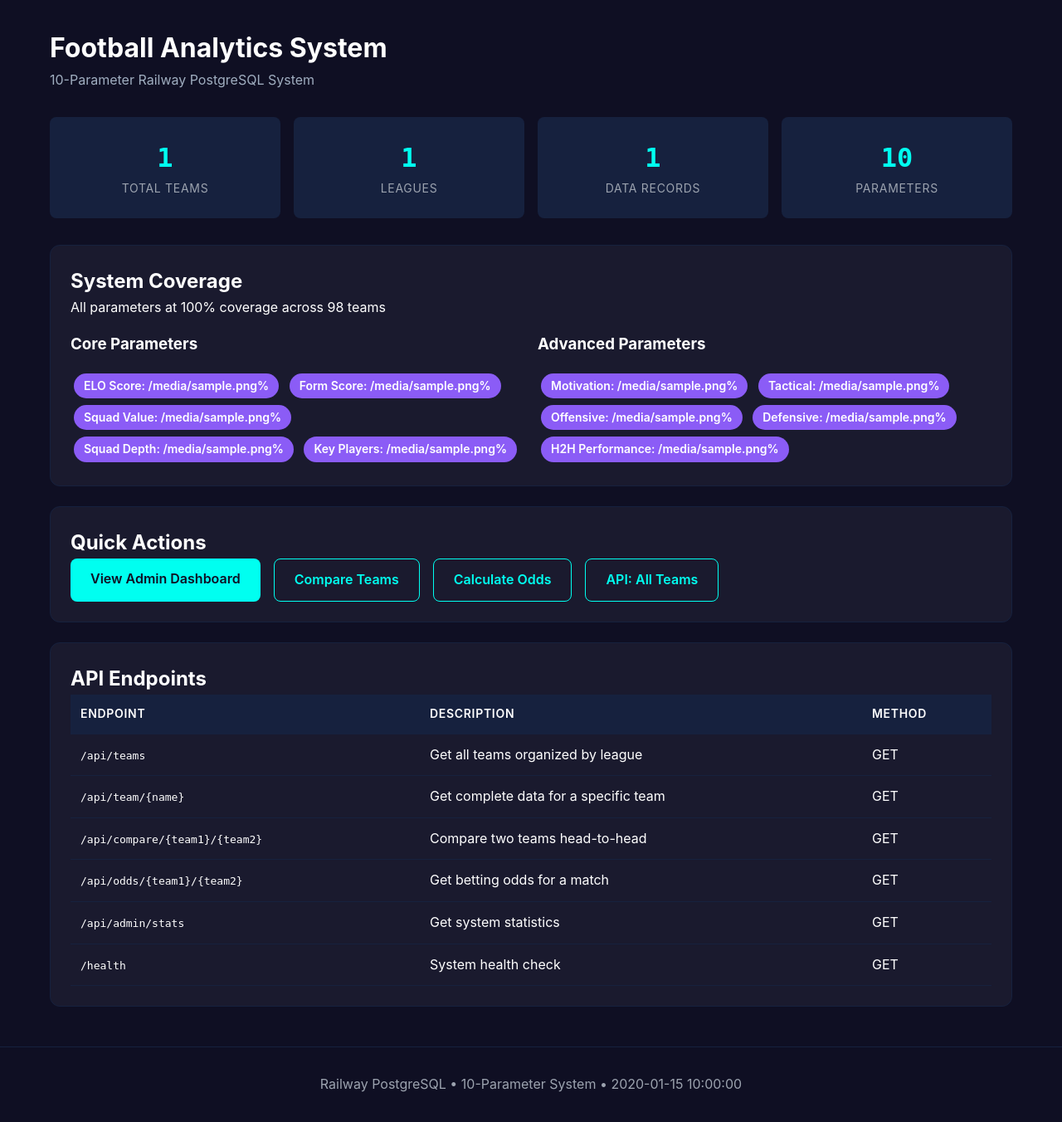
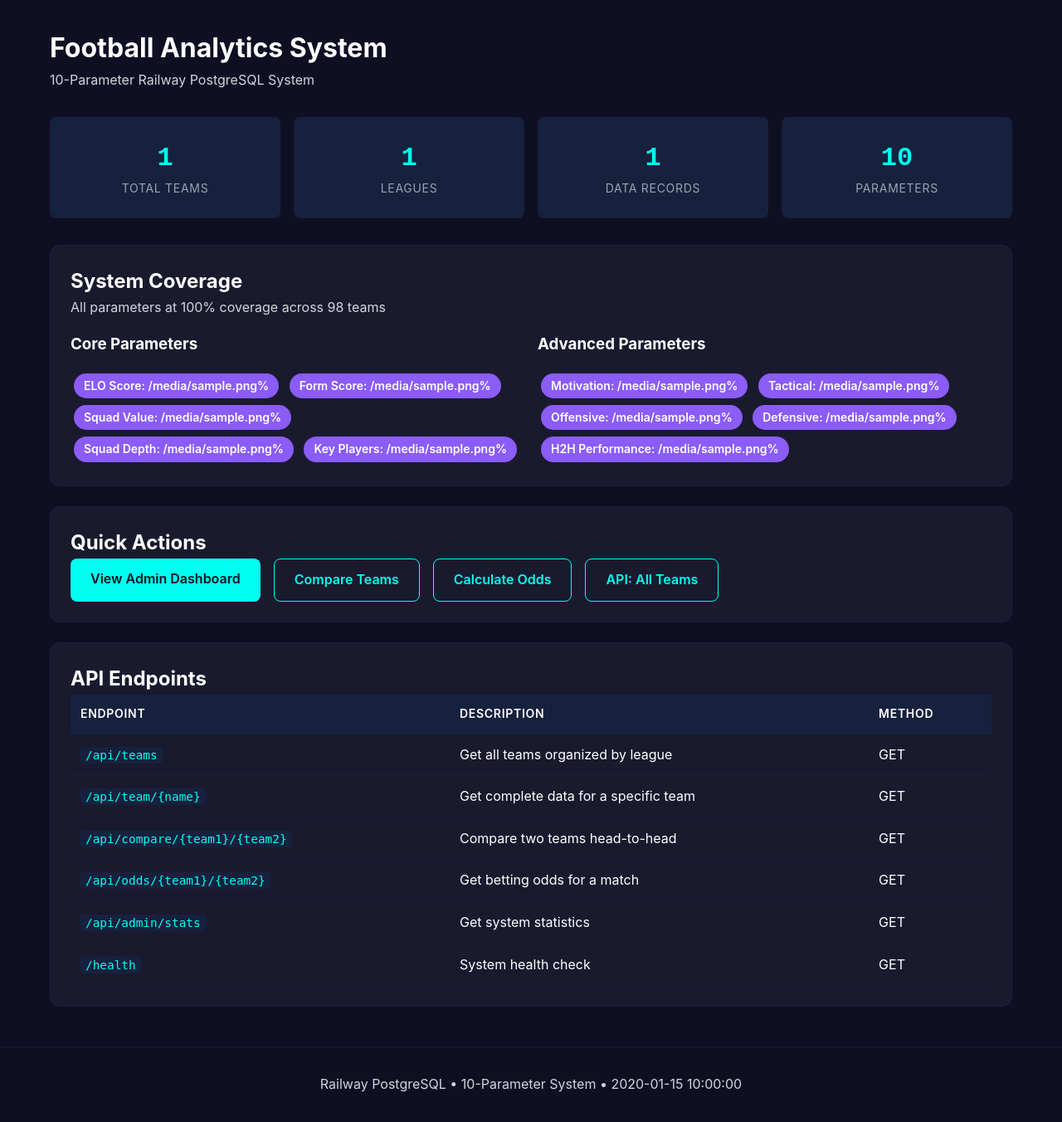
Before and after one commit to gregleo12/spooky-football-engine, a Flask app: template templates/index.html in a window 1280 px wide. Shown: the part 71-1423 px from the top of the page at 83% size. Run offline with Flask 3, Linux system fonts and the light colour scheme; the template is opened without the code that fills it: most values are stand-ins (such as "Sample title", 1, 10 or a date in 2020).

Commit message:
🎨 Perfect contrast improvements matching odds page
- Fixed team comparison prediction cards with white text on colored backgrounds
- Changed winning team cards to use success green with white text
- Updated parameter table with cyan values and white labels
- Enhanced team names to always be white for better readability
- Added cyan highlighting for important numbers (strength scores)
- Improved code blocks with cyan text on dark background
- Applied consistent color variables throughout
- Added monospace font fallback for numbers

🤖 Generated with [Claude Code](https://claude.ai/code)

Co-Authored-By: Claude <noreply@anthropic.com>

```diff
--- a/fresh_football_app/templates/base.html
+++ b/fresh_football_app/templates/base.html
@@ -283,6 +283,31 @@
         .status-success { color: var(--success); }
         .status-error { color: var(--error); }
         .status-warning { color: var(--warning); }
+
+        /* Code blocks */
+        code {
+            background: var(--bg-tertiary);
+            color: var(--accent-primary);
+            padding: 2px 6px;
+            border-radius: 4px;
+            font-family: 'JetBrains Mono', monospace;
+            font-size: 0.9em;
+        }
+
+        /* Ensure headings are white */
+        h1, h2, h3, h4, h5, h6 {
+            color: var(--text-primary);
+        }
+
+        /* Better paragraph contrast */
+        p {
+            color: var(--text-secondary);
+        }
+
+        /* Monospace font fallback */
+        .important-number, .stat-value, .odds-display {
+            font-family: 'JetBrains Mono', 'Courier New', monospace;
+        }
     </style>
     {% block extra_css %}{% endblock %}
 </head>
--- a/fresh_football_app/templates/index.html
+++ b/fresh_football_app/templates/index.html
@@ -4,7 +4,7 @@
 
 {% block content %}
 <h1>Football Analytics System</h1>
-<p style="color: #a0aec0; margin-bottom: 2rem;">10-Parameter Railway PostgreSQL System</p>
+<p style="color: var(--text-secondary); margin-bottom: 2rem;">10-Parameter Railway PostgreSQL System</p>
 
 {% if stats %}
 <div class="stats-grid">
```
Also changed, not shown: fresh_football_app/templates/compare.html (+19 -19 lines).
